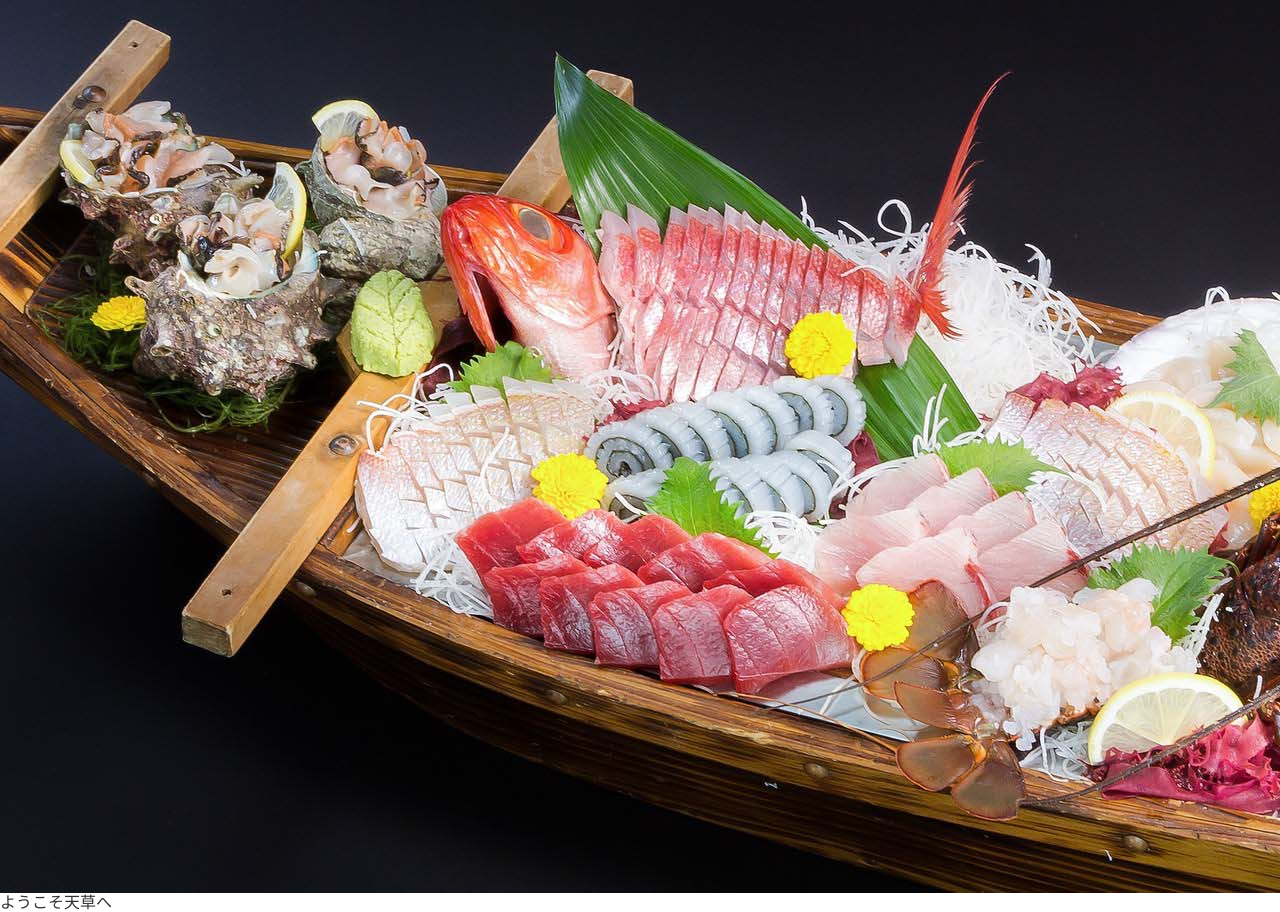
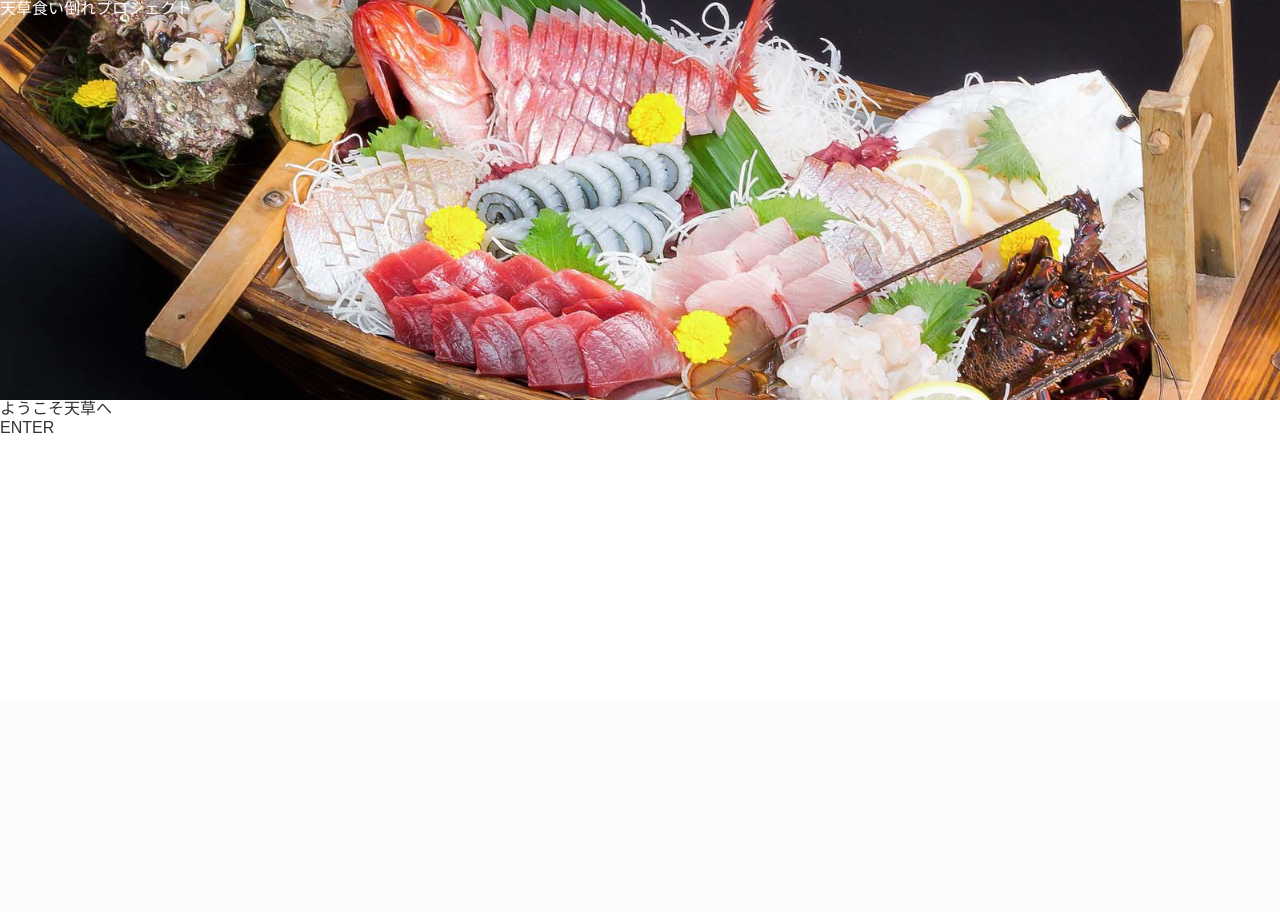
Before and after one commit to DaisakuHirayama/sotsugyo, a Flask app: page /test in a window 1280 px wide; the page is wider, and only the part inside the window is pictured. Shown: the part 100-1012 px from the top of that part. After the commit the page ends 533 px from the top of that part, so only its background shows below. Run offline with Flask 3, Linux system fonts and the light colour scheme.

Commit message:
html&css

```diff
--- a/static/css/style.css
+++ b/static/css/style.css
@@ -9,6 +9,7 @@ body {
     box-sizing: border-box;
 }
 
+/* ヘッダー */
 .header{
 
     display: flex;
@@ -36,3 +37,18 @@ header {
     padding: 20px;
     text-align: center;
   }
+
+  /* 写真 サイズはこれから調整*/
+
+  #sec1 {
+    background-image: url("/卒業制作img/sashimi01.jpg");
+    background-repeat: no-repeat;
+    background-position: center center;
+    height: 400px;
+    background-size: cover;
+}
+/* 見ずらいのでとりあえず色付けています。 */
+#sec1 h1 {
+    color: #fff;
+
+}
--- a/templates/base.html
+++ b/templates/base.html
@@ -4,23 +4,33 @@
     <meta charset="UTF-8">
     <meta name="viewport" content="width=device-width, initial-scale=1.0">
     <link rel="stylesheet" href="{{url_for('static',filename='/css/reset.css')}}">
-    <link rel="stylesheet" href="{{url_for('static',filename='/css/style.css')}}">
-    <title>Document</title>
+    <!-- <link rel="stylesheet" href="{{url_for('static',filename='/css/style.css')}}"> -->
+    <link rel="stylesheet" href="../static/css/style.css">
+    <title>天草食い倒れプロジェクト</title>
 </head>
 <body>
     <header class="header">
-        <h1 class="app-title"><a href="/">天草食い倒れプロジェクト</a></h1>
+
+    <h1 class="app-title"><a href="/">天草食い倒れプロジェクト</a></h1>
 
     </header>
-<!-- ここに好きな画像を入れてくださいとりあえずサンプルです -->
-    <img src="../卒業制作img/sashimi01.jpg" alt="">
 
-    <button id="goTo_add">ようこそ天草へ</button>
+    <article>
+        <section id="sec1">
+            <h1>天草食い倒れプロジェクト</h1>
+        </section>
+     </article>
+
+<!-- 画像のコードはCSSの#sec1のところにあります -->
+
+    <h1>ようこそ天草へ</h1>
+
+    <button id="goTo_web">ENTER</button>
 
     <script>
-        document.getElementById("goTo_add").onclick = function () {
-            // ここで別のHTMLファイルへのパスを指定します
-            window.location.href = 'add.html';
+        document.getElementById("goTo_web").onclick = function () {
+            // ここでwebHTMLファイルへのパスを指定します
+            window.location.href = 'web.html';
         };
     </script>
 
```
Also changed, not shown: templates/web.html (added).
